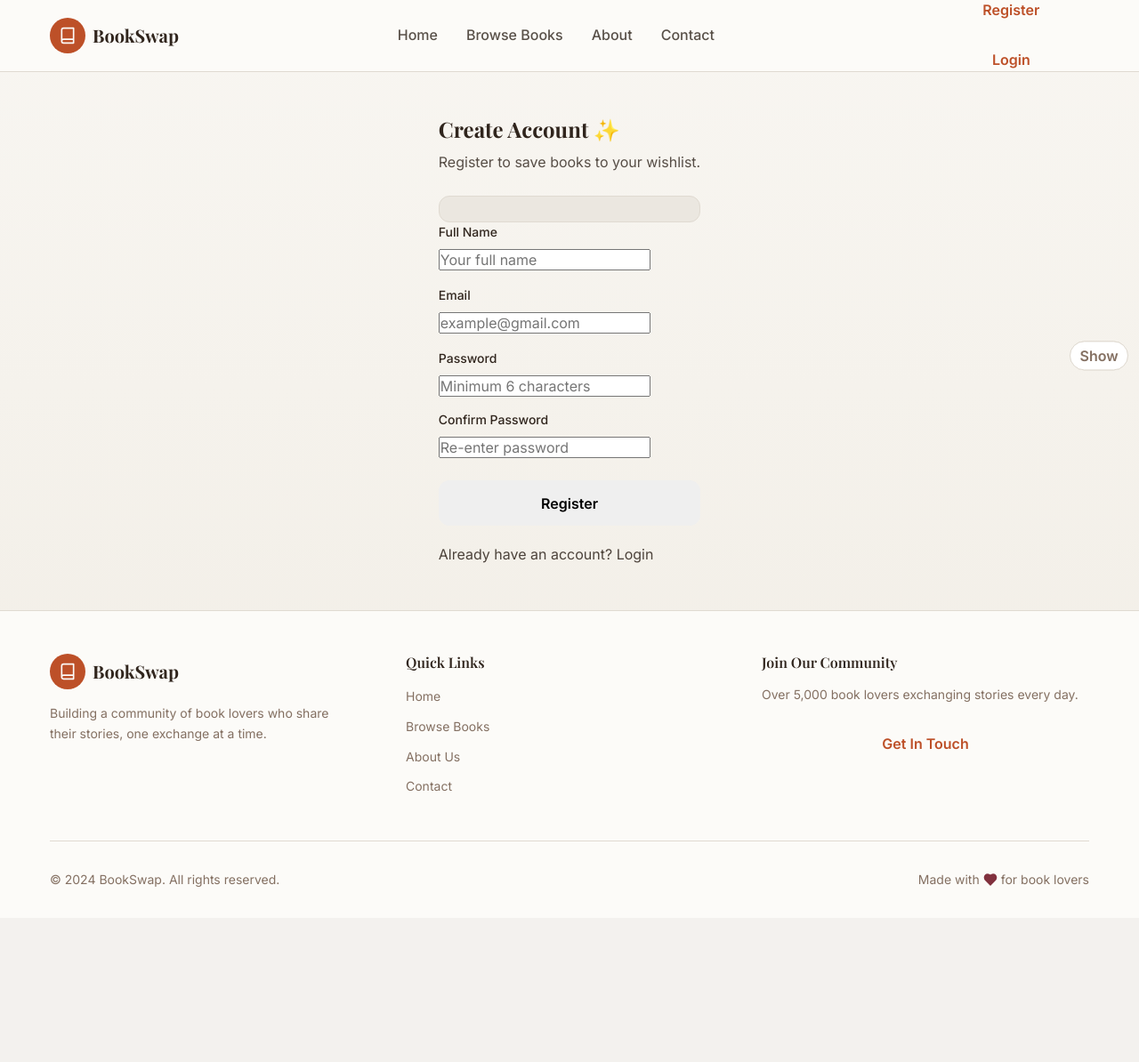
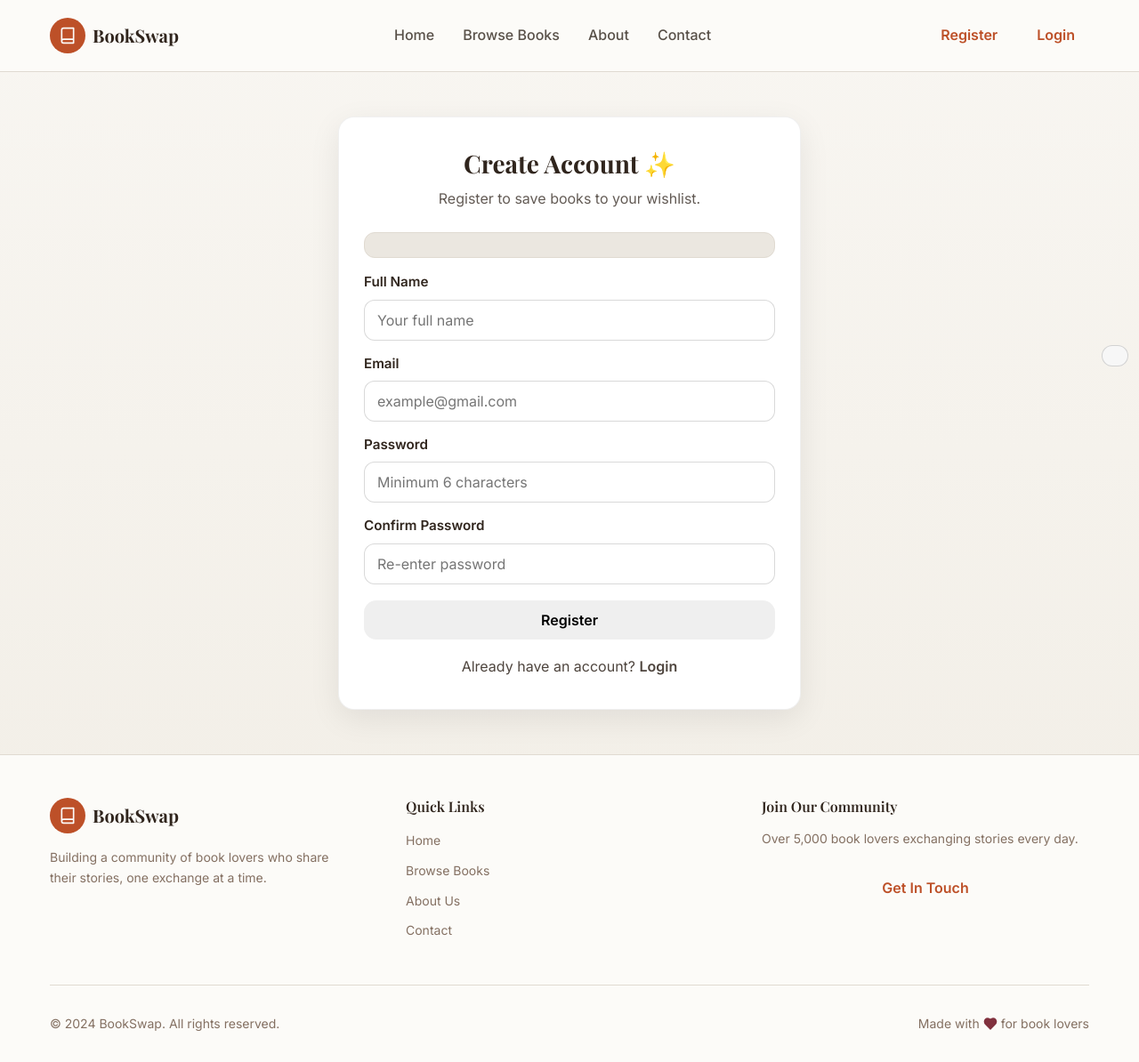
Before and after one commit to Kanjo-Elkamira-Ndi/Advanced-Web-Programming-24-Hour-Marathon, a PHP site: page /pages/register.php in a window 1280 px wide. Shown: the whole page at 89% size. Before the commit the page ends 997 px from the top, so only its background shows below. Run offline with PHP 8.4, Linux system fonts and the light colour scheme.

Commit message:
user auth fully working now

```diff
--- a/includes/navbar.php
+++ b/includes/navbar.php
@@ -34,11 +34,15 @@ $current_page = basename($_SERVER["PHP_SELF"]);
 
     <div class="nav-cta">
       <?php if (isset($_SESSION["user"])): ?>
-        <a href="<?php echo BASE_URL; ?>/pages/wishlist.php" class="btn btn-outline">My Wishlist ❤️</a>
-        <a href="<?php echo BASE_URL; ?>/pages/logout.php" class="btn btn-outline">Logout</a>
+        <div class="nav-cta2">
+            <a href="<?php echo BASE_URL; ?>/pages/wishlist.php" class="btn btn-outline">Wishlist</a>
+            <a href="<?php echo BASE_URL; ?>/api/auth/logout.php" class="btn btn-outline">Logout</a>
+        </div>
       <?php else: ?>
-        <a href="<?php echo BASE_URL; ?>/pages/register.php" class="btn btn-outline">Register</a>
-        <a href="<?php echo BASE_URL; ?>/pages/login.php" class="btn btn-outline">Login</a>
+        <div class="nav-cta2">
+            <a href="<?php echo BASE_URL; ?>/pages/register.php" class="btn btn-outline">Register</a>
+            <a href="<?php echo BASE_URL; ?>/pages/login.php" class="btn btn-outline">Login</a>
+        </div>
       <?php endif; ?>
     </div>
 
--- a/pages/register.php
+++ b/pages/register.php
@@ -2,7 +2,6 @@
 $page_title = "Register";
 require_once __DIR__ . "/../includes/session.php";
 
-// If already logged in, redirect away
 if (isset($_SESSION["user"])) {
   header("Location: " . BASE_URL . "/index.php");
   exit;
@@ -12,77 +11,156 @@ require_once __DIR__ . "/../includes/header.php";
 require_once __DIR__ . "/../includes/navbar.php";
 ?>
 
-<section class="container" style="padding:50px 0; max-width:500px;">
-  <h1 style="margin-bottom:10px;">Create Account ✨</h1>
-  <p style="opacity:0.8; margin-bottom:25px;">Register to save books to your wishlist.</p>
+<section style="min-height:75vh; display:flex; align-items:center; justify-content:center; padding:50px 15px;">
+  <div style="
+    width:100%;
+    max-width:520px;
+    background:#fff;
+    border-radius:18px;
+    padding:35px 28px;
+    box-shadow:0 10px 35px rgba(0,0,0,0.08);
+    border:1px solid rgba(0,0,0,0.06);
+  ">
+
+    <div style="text-align:center; margin-bottom:25px;">
+      <h1 style="margin:0; font-size:28px;">Create Account ✨</h1>
+      <p style="margin-top:10px; opacity:0.75;">
+        Register to save books to your wishlist.
+      </p>
+    </div>
 
     <!-- Alert box -->
-  <div class="alert" style="display:block;"></div>
+    <div class="alert" style="display:block; margin-bottom:15px;"></div>
 
     <form id="registerForm" autocomplete="off">
-    <div class="form-group" style="margin-bottom:15px;">
-      <label for="fullName">Full Name</label>
+      <div style="margin-bottom:14px;">
+        <label for="fullName" style="display:block; margin-bottom:7px; font-weight:600;">Full Name</label>
         <input
           type="text"
           id="fullName"
           name="fullName"
           placeholder="Your full name"
           required
+          style="
+            width:100%;
+            padding:12px 14px;
+            border-radius:12px;
+            border:1px solid rgba(0,0,0,0.15);
+            outline:none;
+          "
         />
       </div>
 
-    <div class="form-group" style="margin-bottom:15px;">
-      <label for="email">Email</label>
+      <div style="margin-bottom:14px;">
+        <label for="email" style="display:block; margin-bottom:7px; font-weight:600;">Email</label>
         <input
           type="email"
           id="email"
           name="email"
           placeholder="example@gmail.com"
           required
+          style="
+            width:100%;
+            padding:12px 14px;
+            border-radius:12px;
+            border:1px solid rgba(0,0,0,0.15);
+            outline:none;
+          "
         />
       </div>
 
-    <div class="form-group" style="margin-bottom:15px;">
-      <label for="password">Password</label>
+      <div style="margin-bottom:14px;">
+        <label for="password" style="display:block; margin-bottom:7px; font-weight:600;">Password</label>
 
-      <div class="input-wrapper" style="display:flex; gap:10px; align-items:center;">
+        <div style="display:flex; gap:10px; align-items:center;">
           <input
             type="password"
             id="password"
             name="password"
             placeholder="Minimum 6 characters"
             required
+            style="
+              flex:1;
+              padding:12px 14px;
+              border-radius:12px;
+              border:1px solid rgba(0,0,0,0.15);
+              outline:none;
+            "
           />
-        <button type="button" class="toggle-pass">Show</button>
+          <!-- <button
+            type="button"
+            class="toggle-pass"
+            style="
+              padding:11px 14px;
+              border-radius:12px;
+              border:1px solid rgba(0,0,0,0.15);
+              background:#f7f7f7;
+              cursor:pointer;
+              font-weight:600;
+            "
+          > -->
+            <!-- Show -->
+          </button>
         </div>
       </div>
 
-    <div class="form-group" style="margin-bottom:15px;">
-      <label for="confirmPassword">Confirm Password</label>
+      <div style="margin-bottom:18px;">
+        <label for="confirmPassword" style="display:block; margin-bottom:7px; font-weight:600;">Confirm Password</label>
 
-      <div class="input-wrapper" style="display:flex; gap:10px; align-items:center;">
+        <div style="display:flex; gap:10px; align-items:center;">
           <input
             type="password"
             id="confirmPassword"
             name="confirmPassword"
             placeholder="Re-enter password"
             required
+            style="
+              flex:1;
+              padding:12px 14px;
+              border-radius:12px;
+              border:1px solid rgba(0,0,0,0.15);
+              outline:none;
+            "
           />
-        <button type="button" class="toggle-pass">Show</button>
+          <button
+            type="button"
+            class="toggle-pass"
+            style="
+              padding:11px 14px;
+              border-radius:12px;
+              border:1px solid rgba(0,0,0,0.15);
+              background:#f7f7f7;
+              cursor:pointer;
+              font-weight:600;
+            "
+          >
+            <!-- Show -->
+          </button>
         </div>
       </div>
 
-    <button type="submit" class="btn" style="width:100%; margin-top:10px;">
+      <button
+        type="submit"
+        class="btn"
+        style="
+          width:100%;
+          padding:12px 16px;
+          border-radius:14px;
+          font-size:16px;
+          font-weight:700;
+        "
+      >
         Register
       </button>
     </form>
 
-  <p style="margin-top:20px; opacity:0.85;">
+    <p style="margin-top:18px; opacity:0.85; text-align:center;">
       Already have an account?
-    <a href="./login.php">Login</a>
+      <a href="./login.php" style="font-weight:700;">Login</a>
     </p>
+
+  </div>
 </section>
 
 <script src="../assets/js/auth.js"></script>
-
 <?php require_once __DIR__ . "/../includes/footer.php"; ?>
```
Also changed, not shown: api/auth/logout.php (+8 -2 lines), pages/login.php (+66 -15 lines). Lines whose indentation alone changed are shown as unchanged.
